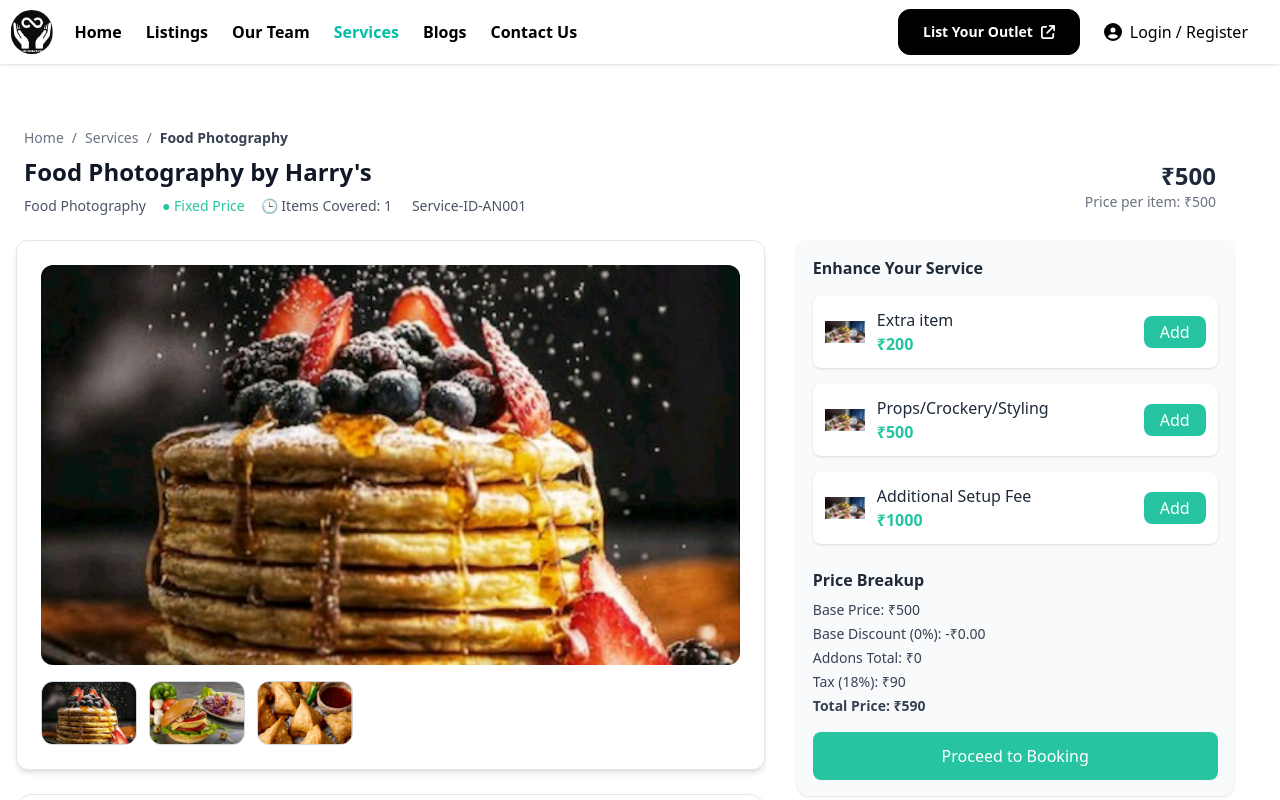
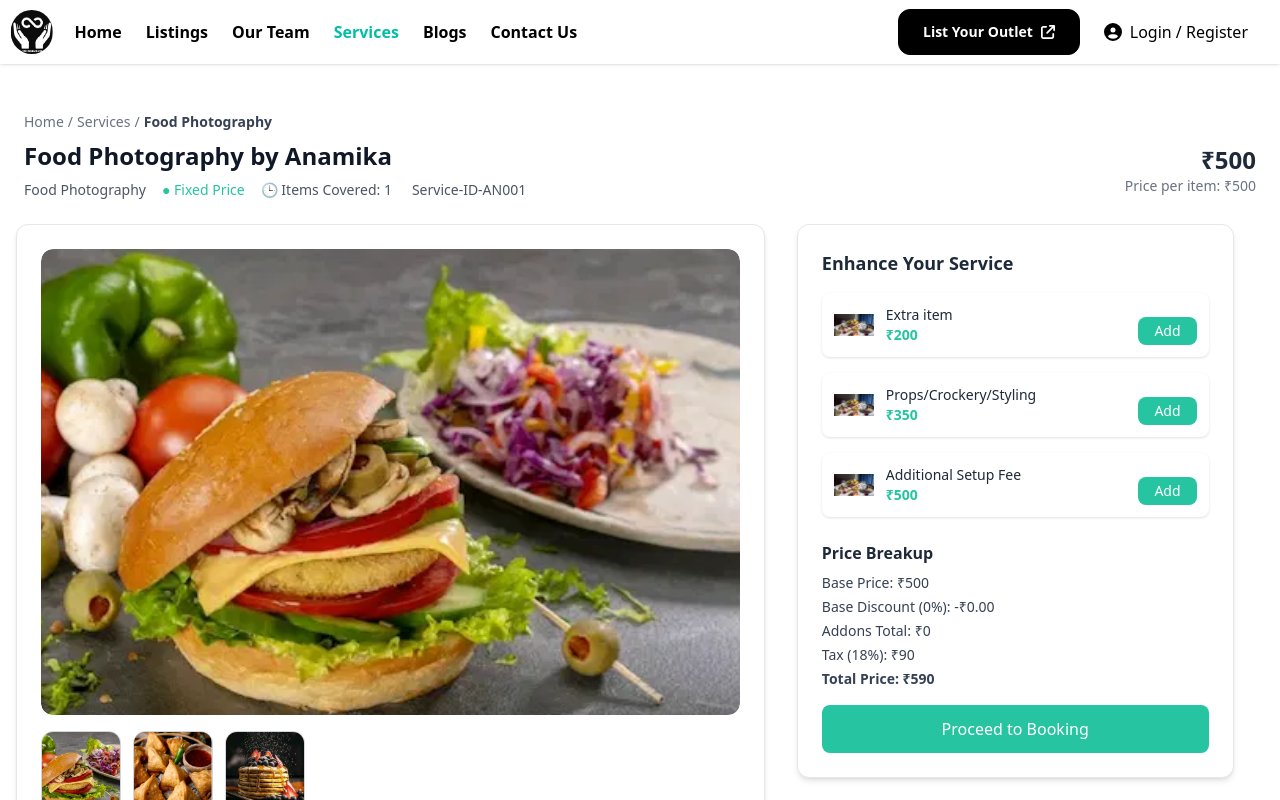
Before and after one commit to javedjd13/Broki-clone-ui, a React (Vite) app: page /services/AN001 in a window 1280 px wide. Shown: the top 800 px of the page. Built offline with nearby package versions, Linux system fonts and the light colour scheme.

Commit message:
payment page update

```diff
--- a/src/components/Home/ServiceSearchForm.jsx
+++ b/src/components/Home/ServiceSearchForm.jsx
@@ -1,5 +1,3 @@
-// src/components/Home/ServiceSearchForm.jsx
-import React from "react";
 import { FontAwesomeIcon } from "@fortawesome/react-fontawesome";
 import { faSearch } from "@fortawesome/free-solid-svg-icons";
 
--- a/src/components/ServicesPage/ServicesDetail.jsx
+++ b/src/components/ServicesPage/ServicesDetail.jsx
@@ -1,4 +1,4 @@
-import { useParams, useNavigate } from "react-router-dom";
+import { useParams, useNavigate, useLocation } from "react-router-dom";
 import { useState } from "react";
 import { servicesData, DEFAULT_SERVICE } from "../../lib/Constant";
 import ServiceHeader from "./ServicesHeader";
@@ -9,13 +9,14 @@
 const ServiceDetail = () => {
   const { serviceId } = useParams();
   const navigate = useNavigate();
+  const { state } = useLocation();
 
-  const serviceData = servicesData.find((svc) => svc.serviceId === serviceId);
+  const serviceData =
+    state?.serviceData ||
+    servicesData.find((svc) => svc.serviceId === serviceId) ||
+    DEFAULT_SERVICE;
 
-  const { name, price, category, itemsCovered, images, addOns } = {
-    ...DEFAULT_SERVICE,
-    ...servicesData,
-  };
+  const { name, price, category, itemsCovered, images, addOns } = serviceData;
 
   const [selectedAddOns, setSelectedAddOns] = useState([]);
 
@@ -31,6 +32,7 @@
         addOnsTotal,
         tax,
         totalPrice,
+        serviceData,
       },
     });
   };
@@ -44,7 +46,7 @@
   };
 
   return (
-    <section className="px-4 py-16 max-w-7xl mx-auto bg-white relative">
+    <section className="px-4 py-10 md:py-12 max-w-7xl mx-auto bg-white">
       <ServiceHeader
         serviceId={serviceId}
         name={name}
@@ -52,11 +54,17 @@
         category={category}
         itemsCovered={itemsCovered}
       />
-      <div className="flex flex-col md:flex-row gap-8 items-start">
-        <div className="flex-1 max-w-full md:max-w-[60%] rounded-lg flex flex-col gap-6">
+
+      <div className="flex flex-col lg:flex-row gap-8 items-start">
+        {/* Left Side: Images + Overview */}
+        <div className="w-full lg:w-[60%] flex flex-col gap-6">
           <ServiceImageGallery images={images} />
           <ServiceOverview serviceData={serviceData} />
         </div>
+
+        {/* Right Side: Add-On Sidebar */}
+        <div className="w-full lg:w-[35%]">
+          <div className="bg-white border border-gray-200 p-4 md:p-6 rounded-xl shadow-md lg:sticky top-6">
             <ServiceAddOnSidebar
               addOns={addOns}
               selectedAddOns={selectedAddOns}
@@ -68,6 +76,8 @@
               handleProceed={handleProceed}
             />
           </div>
+        </div>
+      </div>
     </section>
   );
 };
--- a/src/components/ServicesPage/ServicesHeader.jsx
+++ b/src/components/ServicesPage/ServicesHeader.jsx
@@ -1,37 +1,36 @@
 import { Link } from "react-router-dom";
 
 const ServiceHeader = ({ name, price, category, itemsCovered, serviceId }) => {
+  const pricePerItem =
+    itemsCovered && itemsCovered > 0 ? Math.floor(price / itemsCovered) : price;
+
   return (
     <>
+      {/* Breadcrumb */}
       <nav className="text-sm text-gray-500 mb-2 mx-2" aria-label="Breadcrumb">
-        <ol className="inline-flex items-center space-x-0">
+        <ol className="inline-flex items-center flex-wrap space-x-1">
           <li>
-            <Link to="/" className="hover:text-[#26c4a0] ">
+            <Link to="/" className="hover:text-[#26c4a0]">
               Home
             </Link>
           </li>
+          <li>/</li>
           <li>
-            <span className="mx-2">/</span>
-          </li>
-          <li>
-            <Link
-              to="/services"
-              className="hover:text-[#26c4a0] "
-            >
+            <Link to="/services" className="hover:text-[#26c4a0]">
               Services
             </Link>
           </li>
-          <li>
-            <span className="mx-2">/</span>
-          </li>
+          <li>/</li>
           <li className="text-gray-700 font-semibold">{category}</li>
         </ol>
       </nav>
 
-      <div className="flex flex-col md:flex-row justify-between items-start md:items-center mx-2 mb-6">
-        <div>
+      {/* Title & Price */}
+      <div className="flex flex-col md:flex-row justify-between items-start md:items-center mx-2 mb-6 gap-4">
+        {/* Title & Meta Info */}
+        <div className="flex-1">
           <h1 className="text-2xl font-bold text-gray-900">{`${category} by ${name}`}</h1>
-          <div className="flex items-center gap-4 text-sm mt-2 text-gray-600">
+          <div className="flex flex-wrap items-center gap-4 text-sm mt-2 text-gray-600">
             <span>{category}</span>
             <span className="text-[#26c4a0] font-medium">● Fixed Price</span>
             <span>🕒 Items Covered: {itemsCovered}</span>
@@ -41,10 +40,12 @@
             </span>
           </div>
         </div>
-        <div className="md:mt-0 text-right mr-10">
+
+        {/* Price Block */}
+        <div className="md:mt-0 text-left md:text-right">
           <h2 className="text-2xl font-semibold text-gray-800">₹{price}</h2>
           <p className="text-sm text-gray-500">
-            Price per item: ₹{Math.floor(price / itemsCovered)}
+            Price per item: ₹{pricePerItem}
           </p>
         </div>
       </div>
--- a/src/components/ServicesPage/ServicesImageGallery.jsx
+++ b/src/components/ServicesPage/ServicesImageGallery.jsx
@@ -1,17 +1,23 @@
 const ServiceImageGallery = ({ images }) => (
-  <div className="bg-white rounded-xl shadow-md p-6 border border-gray-200">
-    <img
-      src={images?.[0] || "https://via.placeholder.com/600x400"}
-      alt="Main"
-      className="w-full h-[400px] object-cover rounded-xl"
-    />
+  <div className="bg-white rounded-xl shadow-md p-4 sm:p-6 border border-gray-200">
+    {/* Main Image */}
+    <div className="w-full rounded-xl overflow-hidden">
+      <img
+        src={images?.[0] || "https://via.placeholder.com/600x400"}
+        alt="Main"
+        className="w-full object-cover rounded-xl
+          aspect-square sm:aspect-[3/2]" // square on mobile, 3:2 on desktop
+      />
+    </div>
+
+    {/* Thumbnails */}
     <div className="flex gap-3 mt-4 overflow-x-auto">
       {images.map((src, idx) => (
         <img
           key={idx}
           src={src}
           alt={`Thumbnail ${idx}`}
-          className="w-24 h-16 object-cover rounded-xl border border-gray-300"
+          className="w-20 h-12 sm:w-20 sm:h-20 object-cover rounded-xl border border-gray-300 flex-shrink-0"
         />
       ))}
     </div>
--- a/src/components/ServicesPage/ServicesSidebar.jsx
+++ b/src/components/ServicesPage/ServicesSidebar.jsx
@@ -1,5 +1,6 @@
+import { useEffect, useState } from "react";
 import { ADDON_ICONS, PRICE_LABELS } from "../../lib/Constant";
-import { Link } from "react-router-dom";
+
 const ServiceAddOnSidebar = ({
   addOns,
   selectedAddOns,
@@ -9,38 +10,70 @@
   tax,
   totalPrice,
   handleProceed,
-}) => (
-  <div className="w-full md:w-[35%] bg-gray-50 rounded-xl shadow p-4 sticky top-20">
-    <h3 className="font-semibold text-gray-800 mb-4">Enhance Your Service</h3>
+}) => {
+  const [isMobile320, setIsMobile320] = useState(false);
+
+  useEffect(() => {
+    const checkMobile320 = () => {
+      setIsMobile320(window.innerWidth <= 320);
+    };
+
+    checkMobile320();
+    window.addEventListener("resize", checkMobile320);
+
+    return () => window.removeEventListener("resize", checkMobile320);
+  }, []);
+
+  return (
+    <div className="w-full md:w-full sticky top-20">
+      <h3 className="font-semibold text-gray-800 text-lg mb-4">
+        Enhance Your Service
+      </h3>
+
       <div className="space-y-4 mb-6">
         {addOns.map((addon, idx) => {
-        const isSelected = selectedAddOns.some((a) => a.title === addon.title);
+          const isSelected = selectedAddOns.some(
+            (a) => a.title === addon.title
+          );
           return (
             <div
               key={idx}
-            className="flex items-center justify-between bg-white rounded-lg p-3 shadow-sm"
+              className={`flex ${
+                isMobile320
+                  ? "flex-col items-start gap-3"
+                  : "flex-row items-center justify-between"
+              } bg-white rounded-lg p-3 shadow-sm`}
             >
-            <div className="flex items-center gap-3">
+              {/* Left: Icon + Text */}
+              <div className="flex items-start gap-3">
                 <img
                   src={ADDON_ICONS[addon.title]}
                   alt={addon.title}
                   className="w-10 h-10 object-contain rounded"
                 />
                 <div>
-                <p className="text-gray-800">{addon.title}</p>
-                <p className="text-[#26c4a0] font-semibold">₹{addon.price}</p>
+                  <p className="text-gray-800 text-sm font-medium">
+                    {addon.title}
+                  </p>
+                  <p className="text-[#26c4a0] font-semibold text-sm">
+                    ₹{addon.price}
+                  </p>
                 </div>
               </div>
+
+              {/* Button */}
+              <div className={`${isMobile320 ? "w-full" : "sm:self-end"}`}>
                 <button
                   onClick={() => toggleAddOn(addon)}
-              className={`px-4 py-1 rounded-lg text-white cursor-pointer ${
+                  className={`mt-2 sm:mt-0 px-4 py-1 text-sm rounded-lg text-white w-full sm:w-auto ${
                     isSelected
-                  ? "bg-[#ff6b6b]"
-                  : "bg-[#26c4a0] hover:bg-[#1aa68c] transition-colors duration-200"
+                      ? "bg-[#ff6b6b] hover:bg-[#ff6b6b]"
+                      : "bg-[#26c4a0] hover:bg-[#1aa68c]"
                   }`}
                 >
                   {isSelected ? "Remove" : "Add"}
                 </button>
+              </div>
             </div>
           );
         })}
@@ -65,13 +98,12 @@
 
       <button
         onClick={handleProceed}
-      className="w-full bg-[#26c4a0] text-white py-3 rounded-lg hover:bg-[#1aa68c] transition-colors duration-200 disabled:opacity-50 disabled:cursor-not-allowed cursor-pointer"
+        className="w-full bg-[#26c4a0] text-white py-3 rounded-lg hover:bg-[#1aa68c] transition-colors duration-200"
       >
-      <Link to={"/booking"}>
         Proceed to Booking
-      </Link>
       </button>
     </div>
   );
+};
 
 export default ServiceAddOnSidebar;
--- a/src/components/dashboard/Sidebar.jsx
+++ b/src/components/dashboard/Sidebar.jsx
@@ -16,7 +16,7 @@
   return (
     <>
       {/* Mobile Toggle Bar - Always Visible */}
-      <div className="lg:hidden fixed top-16 left-0 w-full h-[50px] bg-white z-50 shadow flex items-center px-10">
+      <div className="lg:hidden fixed top-16 left-0 w-full h-[50px] bg-white z-30 shadow flex items-center px-10">
         <div
           className="flex items-center gap-5 cursor-pointer w-full"
           onClick={() => setIsOpen(!isOpen)}
@@ -30,7 +30,7 @@
       {/* Dropdown-Style Sidebar for Mobile */}
       {isOpen && (
         <>
-          <div className="lg:hidden absolute top-[115px] left-0 w-full bg-white shadow-lg p-4 space-y-6 z-40">
+          <div className="lg:hidden absolute top-[115px] left-0 w-full bg-white shadow-lg p-4 space-y-6 z-20">
             <div>
               <h2 className="text-sm font-semibold text-gray-500 uppercase mb-3">
                 Manage Listings
@@ -108,7 +108,7 @@
         </>
       )}
       {/* Sidebar for Desktop */}
-      <div className="hidden lg:block bg-white w-72 h-screen p-6 pt-10  flex-col justify-between">
+      <div className="hidden lg:block bg-white w-72 h-screen p-6 pt-10 flex-col justify-between">
         <div className="space-y-6">
           <div>
             <h2 className="text-sm font-semibold text-gray-500 uppercase mb-3">
--- a/src/pages/Listings.jsx
+++ b/src/pages/Listings.jsx
@@ -1,181 +1,9 @@
-// import { useState, useEffect, useMemo } from "react";
-// import { listingsData, defaultFilters } from "../lib/Constant";
-// import FilterSidebar from "../components/FilterSidebar";
-// import ListingCard from "../components/ListingCard";
-// import Pagination from "../components/Pagination";
-
-// const Listing = () => {
-//   const [listings, setListings] = useState([]);
-//   const [filters, setFilters] = useState(defaultFilters);
-//   const [currentPage, setCurrentPage] = useState(1);
-//   const [sortBy, setSortBy] = useState("Newest");
-//   const [viewType, setViewType] = useState("grid");
-
-//   const listingsPerPage = 6;
-
-//   useEffect(() => {
-//     setListings(listingsData);
-//   }, []);
-
-//   const handleFilterChange = (key, value) => {
-//     setFilters((prev) => ({ ...prev, [key]: value }));
-//     setCurrentPage(1);
-//   };
-
-//   const resetFilters = () => {
-//     setFilters(defaultFilters);
-//     setCurrentPage(1);
-//   };
-
-//   const filteredListings = useMemo(() => {
-//     const min = parseInt(filters.minPrice.replace(/[^\d]/g, "")) || 0;
-//     const max = parseInt(filters.maxPrice.replace(/[^\d]/g, "")) || Infinity;
-
-//     let result = listings.filter((listing) => {
-//       const price = parseInt(listing.price.replace(/[^\d]/g, ""));
-//       return (
-//         (filters.location === "All Locations" ||
-//           listing.location === filters.location) &&
-//         price >= min &&
-//         price <= max
-//       );
-//     });
-
-//     if (sortBy === "Newest") {
-//       result = result.reverse();
-//     }
-
-//     return result;
-//   }, [listings, filters, sortBy]);
-
-//   const indexOfLast = currentPage * listingsPerPage;
-//   const indexOfFirst = indexOfLast - listingsPerPage;
-//   const currentListings = filteredListings.slice(indexOfFirst, indexOfLast);
-//   const totalPages = Math.ceil(filteredListings.length / listingsPerPage);
-
-//   return (
-//     <div className="p-4 sm:p-6 bg-white min-h-screen font-sans">
-//       <section>
-//         <div className="ml-at-1440 lg:ml-44 px-6 max-w-[1200px]">
-//           <h1 className="text-3xl font-bold mb-1 text-gray-900">
-//             Find the best listing for your brand
-//           </h1>
-//           <p className="text-sm text-gray-500 mb-6">Home / Listings</p>
-//         </div>
-
-//         {/* Layout wrapper */}
-//         <div
-//           className="listing-layout-md-exact px-6 max-w-[1200px]  mx-auto row gx-xl-5
-// "
-//         >
-//           {/* Sidebar */}
-//           <div className=" listing-form px-6 min-w-[370px] col-lg-4 d-none d-lg-block">
-//             <FilterSidebar
-//               filters={filters}
-//               onChange={handleFilterChange}
-//               onReset={resetFilters}
-//             />
-//           </div>
-
-//           {/* Listings */}
-//           <section className="w-full">
-//             {/* Top bar */}
-//             <div className="flex flex-col sm:flex-row justify-between items-start sm:items-center mt-5 ml-10 mb-4 gap-2 sm:gap-0">
-//               <p className="text-sm text-gray-500">
-//                 Showing {indexOfFirst + 1}–
-//                 {Math.min(indexOfLast, filteredListings.length)} of{" "}
-//                 {filteredListings.length} results
-//               </p>
-
-//               <div className="flex items-center space-x-3">
-//                 <label className="text-sm text-gray-600">Sort by</label>
-//                 <select
-//                   className="border rounded px-2 py-1 text-sm"
-//                   value={sortBy}
-//                   onChange={(e) => setSortBy(e.target.value)}
-//                 >
-//                   <option>Newest</option>
-//                   <option>Price High</option>
-//                   <option>Price Low</option>
-//                 </select>
-
-//                 <button
-//                   className={`text-sm px-2 py-1 rounded ${
-//                     viewType === "grid"
-//                       ? "underline text-gray-900"
-//                       : "text-gray-500"
-//                   }`}
-//                   onClick={() => setViewType("grid")}
-//                 >
-//                   Grid
-//                 </button>
-//                 <button
-//                   className={`text-sm px-2 py-1 rounded ${
-//                     viewType === "list"
-//                       ? "underline text-gray-900"
-//                       : "text-gray-500"
-//                   }`}
-//                   onClick={() => setViewType("list")}
-//                 >
-//                   List
-//                 </button>
-//               </div>
-//             </div>
-
-//             {/* Listing cards with 2-column layout in both views */}
-//             <div
-//               className={`w-full grid gap-6 col-lg-8 px-6 mt-6 ${
-//                 viewType === "grid" || viewType === "list"
-//                   ? "grid-cols-1 sm:grid-cols-2"
-//                   : ""
-//               }`}
-//             >
-//               {currentListings.map((item) => (
-//                 <div key={item.id} className="w-full max-w-[500px] mx-auto">
-//                   <ListingCard data={item} type="listing" viewType={viewType} />
-//                 </div>
-//               ))}
-//             </div>
-
-//             {/* Pagination */}
-//             <Pagination
-//               currentPage={currentPage}
-//               totalPages={totalPages}
-//               onPageChange={setCurrentPage}
-//             />
-//           </section>
-//         </div>
-//       </section>
-//     </div>
-//   );
-// };
-
-// export default Listing;
 import { useState, useEffect, useMemo } from "react";
-import { motion } from "framer-motion";
 import { listingsData, defaultFilters } from "../lib/Constant";
 import FilterSidebar from "../components/FilterSidebar";
 import ListingCard from "../components/ListingCard";
 import Pagination from "../components/Pagination";
-
-// Animation Variants
-const containerVariants = {
-  hidden: {},
-  show: {
-    transition: {
-      staggerChildren: 0.1,
-    },
-  },
-};
-
-const itemVariants = {
-  hidden: { opacity: 0, y: 40 },
-  show: {
-    opacity: 1,
-    y: 0,
-    transition: { duration: 0.5, ease: "easeOut" },
-  },
-};
+import { motion } from "framer-motion";
 
 const Listing = () => {
   const [listings, setListings] = useState([]);
@@ -216,6 +44,18 @@
 
     if (sortBy === "Newest") {
       result = result.reverse();
+    } else if (sortBy === "Price Low") {
+      result.sort(
+        (a, b) =>
+          parseInt(a.price.replace(/[^\d]/g, "")) -
+          parseInt(b.price.replace(/[^\d]/g, ""))
+      );
+    } else if (sortBy === "Price High") {
+      result.sort(
+        (a, b) =>
+          parseInt(b.price.replace(/[^\d]/g, "")) -
+          parseInt(a.price.replace(/[^\d]/g, ""))
+      );
     }
 
     return result;
@@ -225,56 +65,61 @@
   const indexOfFirst = indexOfLast - listingsPerPage;
   const currentListings = filteredListings.slice(indexOfFirst, indexOfLast);
   const totalPages = Math.ceil(filteredListings.length / listingsPerPage);
+  const containerVariants = {
+    hidden: {},
+    show: {
+      transition: {
+        staggerChildren: 0.1,
+      },
+    },
+  };
+
+  const itemVariants = {
+    hidden: { opacity: 0, y: 30 },
+    show: {
+      opacity: 1,
+      y: 0,
+      transition: { duration: 0.5, ease: "easeOut" },
+    },
+  };
 
   return (
-    <div className="p-4 sm:p-6 bg-white min-h-screen font-sans">
     <motion.section
+      initial="hidden"
       whileInView="show"
-        initial="hidden"
-        animate="show"
+      viewport={{ once: true }}
       variants={containerVariants}
     >
-        <motion.div
-          className="ml-at-1440 lg:ml-44 px-6 max-w-[1200px]"
-          variants={itemVariants}
-        >
-          <h1 className="text-3xl font-bold mb-1 text-gray-900">
+      <div className="pt-2 sm:p-6 bg-white min-h-screen font-sans">
+        <section>
+          <div className="px-4 sm:px-6 max-w-[1200px] mx-auto">
+            <h1 className="text-2xl sm:text-3xl font-bold mb-1 text-gray-900">
               Find the best listing for your brand
             </h1>
             <p className="text-sm text-gray-500 mb-6">Home / Listings</p>
-        </motion.div>
+          </div>
 
-        {/* Layout wrapper */}
-        <div className="listing-layout-md-exact px-6 max-w-[1200px] mx-auto row gx-xl-5">
+          <div className="flex flex-col lg:flex-row gap-6 px-4 sm:px-6 max-w-[1200px] mx-auto">
             {/* Sidebar */}
-          <motion.div
-            className="listing-form px-6 min-w-[370px] col-lg-4 d-none d-lg-block"
-            initial={{ opacity: 0, x: -30 }}
-            whileInView={{ opacity: 1, x: 0 }}
-            transition={{ duration: 0.6 }}
-            viewport={{ once: true }}
-          >
+            <aside className="w-full lg:w-[370px]">
               <FilterSidebar
                 filters={filters}
                 onChange={handleFilterChange}
                 onReset={resetFilters}
               />
-          </motion.div>
+            </aside>
 
             {/* Listings */}
-          <motion.section className="w-full" variants={containerVariants}>
+            <section className="flex-1 w-full">
               {/* Top bar */}
-            <motion.div
-              className="flex flex-col sm:flex-row justify-between items-start sm:items-center mt-5 ml-10 mb-4 gap-2 sm:gap-0"
-              variants={itemVariants}
-            >
+              <div className="flex flex-col sm:flex-row justify-between items-start sm:items-center mb-4 gap-2">
                 <p className="text-sm text-gray-500">
                   Showing {indexOfFirst + 1}–
                   {Math.min(indexOfLast, filteredListings.length)} of{" "}
                   {filteredListings.length} results
                 </p>
 
-              <div className="flex items-center space-x-3">
+                <div className="flex flex-wrap items-center gap-2">
                   <label className="text-sm text-gray-600">Sort by</label>
                   <select
                     className="border rounded px-2 py-1 text-sm"
@@ -307,40 +152,51 @@
                     List
                   </button>
                 </div>
-            </motion.div>
+              </div>
 
-            {/* Listing cards */}
-            <motion.div
-              className={`w-full grid gap-6 col-lg-8 px-6 mt-6 ${
-                viewType === "grid" || viewType === "list"
+              {/* Cards */}
+              <motion.section
+                initial="hidden"
+                whileInView="show"
+                viewport={{ once: true }}
+                variants={containerVariants}
+              >
+                <div
+                  className={`grid gap-6 mt-6 ${
+                    viewType === "grid"
                       ? "grid-cols-1 sm:grid-cols-2"
-                  : ""
+                      : "grid-cols-1"
                   }`}
-              variants={containerVariants}
                 >
                   {currentListings.map((item) => (
                     <motion.div
                       key={item.id}
-                  className="w-full max-w-[500px] mx-auto"
+                      className="w-full"
                       variants={itemVariants}
                     >
-                  <ListingCard data={item} type="listing" viewType={viewType} />
+                      <ListingCard
+                        data={item}
+                        type="listing"
+                        viewType={viewType}
+                      />
                     </motion.div>
                   ))}
-            </motion.div>
+                </div>
+              </motion.section>
 
               {/* Pagination */}
-            <motion.div variants={itemVariants}>
+              <div className="mt-6">
                 <Pagination
                   currentPage={currentPage}
                   totalPages={totalPages}
                   onPageChange={setCurrentPage}
                 />
-            </motion.div>
-          </motion.section>
+              </div>
+            </section>
+          </div>
+        </section>
       </div>
     </motion.section>
-    </div>
   );
 };
 
--- a/src/pages/ServicesBooking.jsx
+++ b/src/pages/ServicesBooking.jsx
@@ -2,7 +2,7 @@
 import { useLocation } from "react-router-dom";
 import { servicesData } from "../lib/Constant";
 import { FontAwesomeIcon } from "@fortawesome/react-fontawesome";
- function ServicesBooking() {
+function ServicesBooking() {
   const location = useLocation();
   const serviceId = location?.state?.serviceId;
 
@@ -54,7 +54,7 @@
   return (
     <div className="max-w-6xl mx-auto bg-white p-6 mt-4 rounded-xl">
       {/* Header */}
-      <div className="flex items-center bg-gray-50 gap-6 mb-6 p-6 border border-gray-300 rounded-lg">
+      <div className="flex items-center bg-gray-50 gap-6 mb-6 p-6 border border-gray-300 rounded-lg max-sm:flex-col">
         <div className="p-0 bg-white rounded-sm shrink-0">
           <img
             src={mainImage}
@@ -186,4 +186,4 @@
   );
 }
 
-export  default ServicesBooking;
+export default ServicesBooking;
```
Lines whose indentation alone changed are shown as unchanged.
